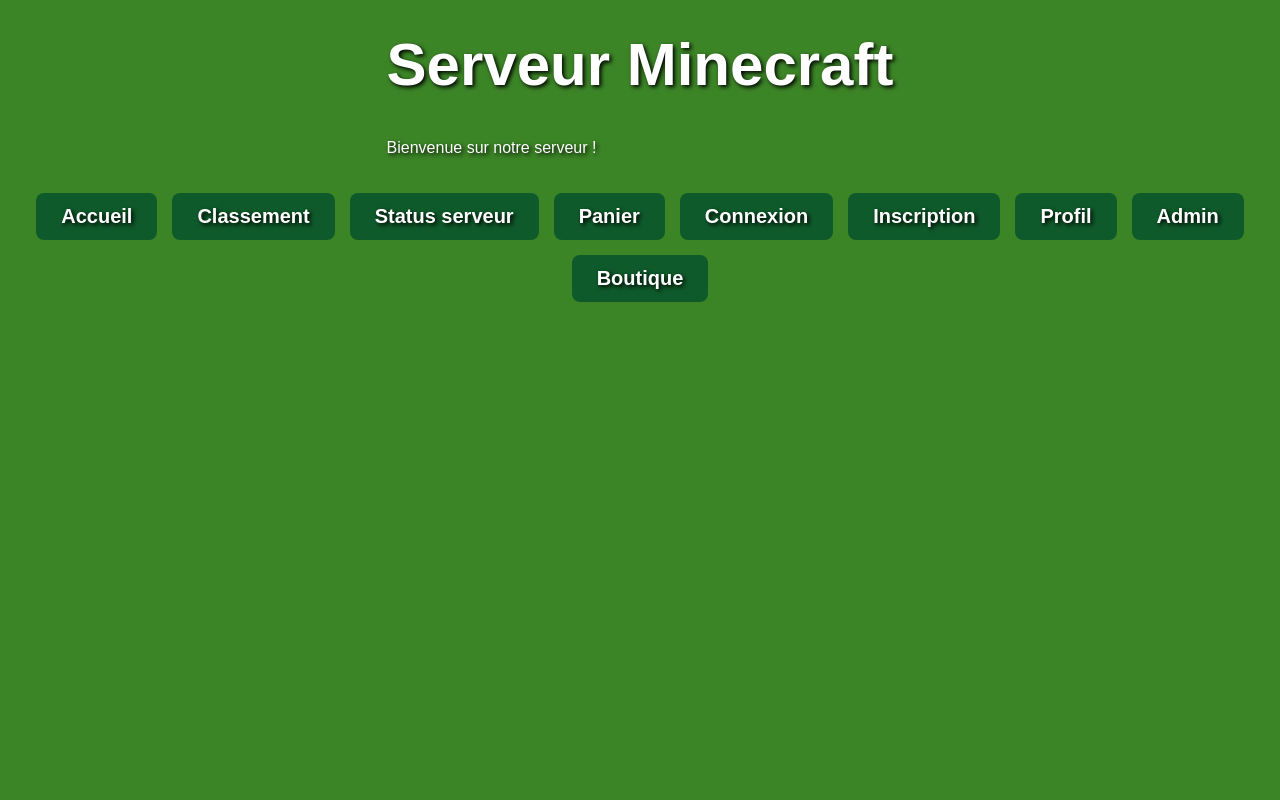
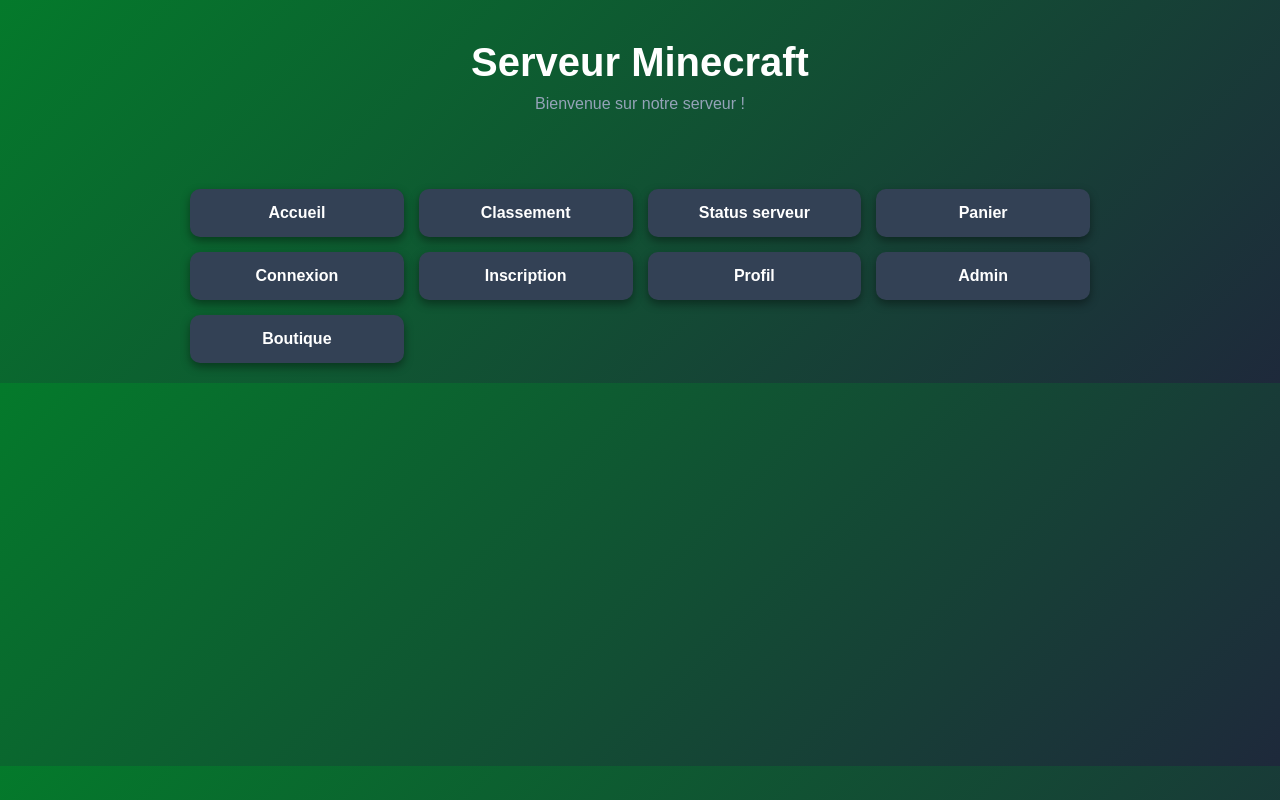
Before and after one commit to Virellon/Projet-Web-CIG, a PHP site: page /CubicInfractructureGroup/index.html in a window 1280 px wide. Run offline with PHP 8.4, Linux system fonts and the light colour scheme.

Commit message:
Refactor CSS for improved layout and styles

```diff
--- a/CubicInfractructureGroup/style.css
+++ b/CubicInfractructureGroup/style.css
@@ -1,125 +1,70 @@
-
 body {
     margin: 0;
-    padding: 0;
     font-family: Arial, sans-serif;
-    background: #3C8527;
+    background: linear-gradient(135deg, #047a2b, #1e293b);
     color: white;
-    text-shadow: 2px 2px 4px #000;
-    display: flex;
-    flex-direction: column;
-    align-items: center;
-    min-height: 100vh;
+    text-align: center;
+
+}
+
+
+header {
+    padding: 40px 20px;
+}
+
+h1 {
+    margin: 0;
+    font-size: 40px;
+}
+
+.subtitle {
+    color: #94a3b8;
+    margin-top: 10px;
 }
 
 
 .menu {
-    display: flex;
-    flex-wrap: wrap;
+    display: grid;
+    grid-template-columns: repeat(auto-fit, minmax(200px, 1fr));
     gap: 15px;
-    justify-content: center;
-    margin: 20px 0;
+    padding: 20px;
+    max-width: 900px;
+    margin: auto;
+}
+
+
+.btn {
+    display: block;
+    padding: 15px;
+    background: #334155;
+    color: white;
+    text-decoration: none;
+    border-radius: 10px;
+    transition: 0.3s;
+    font-weight: bold;
+}
+
+.btn:hover {
+    background: #38bdf8;
+    color: #0f172a;
+    transform: scale(1.05);
 }
 
 .btn {
-    display: inline-block;
-    padding: 12px 25px;
-    font-size: 20px;
-    background: #0f5a2a;
+    display: block;
+    padding: 15px;
+    background: #334155;
     color: white;
     text-decoration: none;
-    border-radius: 8px;
+    border-radius: 10px;
     font-weight: bold;
-    transition: 0.3s;
-    cursor: pointer;
+    box-shadow: 0 4px 10px rgba(0, 0, 0, 0.4);
+
+    transition: all 0.3s ease;
 }
-
 .btn:hover {
-    background: #16a34a;
-    transform: scale(1.05);
+    background: #38bdf8;
+    color: #0f172a;
+    transform: translateY(-5px) scale(1.05);
+    box-shadow: 0 10px 25px rgba(56, 189, 248, 0.6);
 }
-
-
-h1 {
-    font-size: 60px;
-    margin-top: 30px;
-    text-align: center;
-}
-
-h2 {
-    font-size: 32px;
-    margin-top: 20px;
-}
-
-
-table {
-    width: 90%;
-    max-width: 900px;
-    margin: 20px auto;
-    border-collapse: collapse;
-    text-align: center;
-    font-size: 18px;
-}
-
-table th, table td {
-    border: 1px solid white;
-    padding: 10px;
-}
-
-table th {
-    background-color: #0f5a2a;
-}
-
-table tr:nth-child(even) {
-    background-color: rgba(255, 255, 255, 0.1);
-}
-
-
-form {
-    display: flex;
-    flex-direction: column;
-    width: 90%;
-    max-width: 400px;
-    margin: 20px auto;
-}
-
-form input, form select {
-    padding: 10px;
-    margin: 10px 0;
-    border-radius: 6px;
-    border: none;
-    font-size: 18px;
-}
-
-form button {
-    margin-top: 10px;
-}
-
-
-.panier-table {
-    width: 90%;
-    max-width: 900px;
-    margin: 20px auto;
-    border-collapse: collapse;
-    text-align: center;
-}
-
-.panier-table th, .panier-table td {
-    border: 1px solid white;
-    padding: 10px;
-}
-
-.panier-table th {
-    background-color: #0f5a2a;
-}
-
-.panier-table tr:nth-child(even) {
-    background-color: rgba(255,255,255,0.1);
-}
-
-@media screen and (max-width: 768px) {
-    h1 { font-size: 40px; }
-    h2 { font-size: 28px; }
-    .btn { font-size: 18px; padding: 10px 20px; }
-    table, .panier-table { font-size: 16px; }
-}
```
